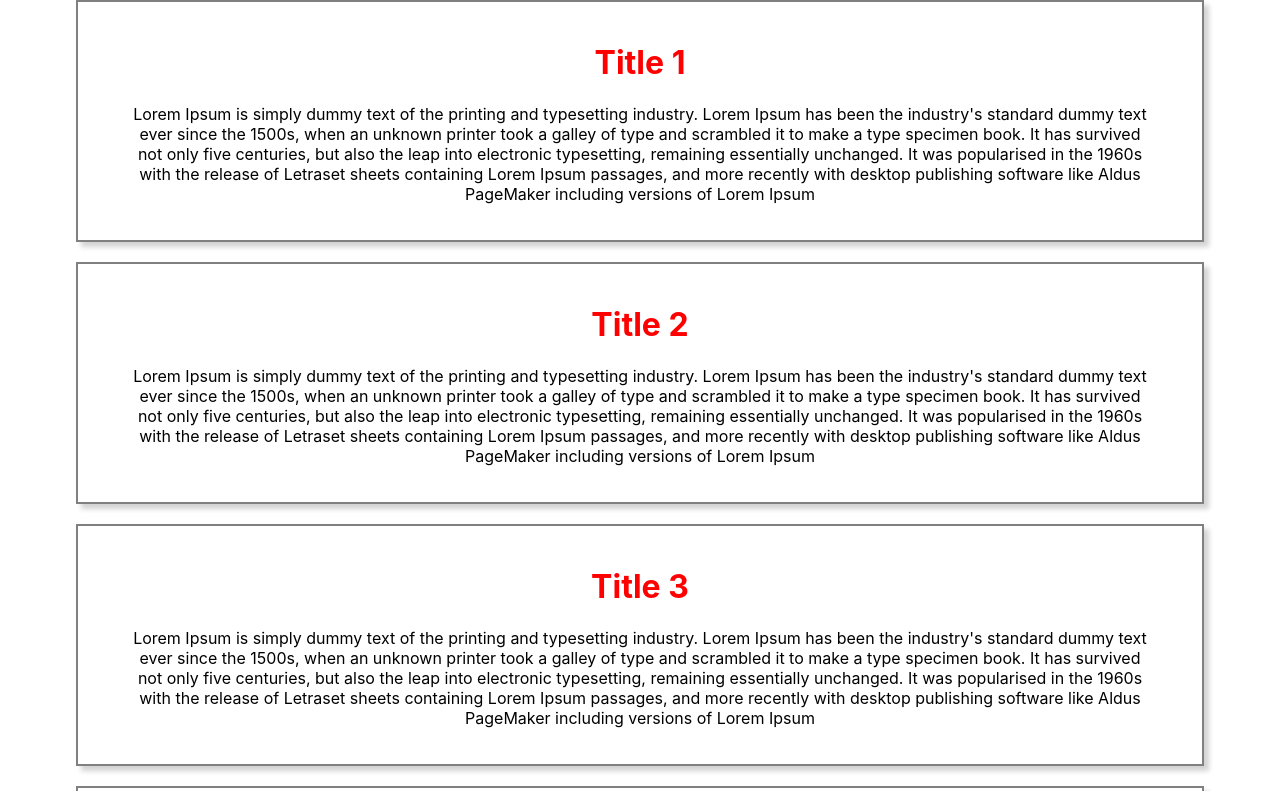
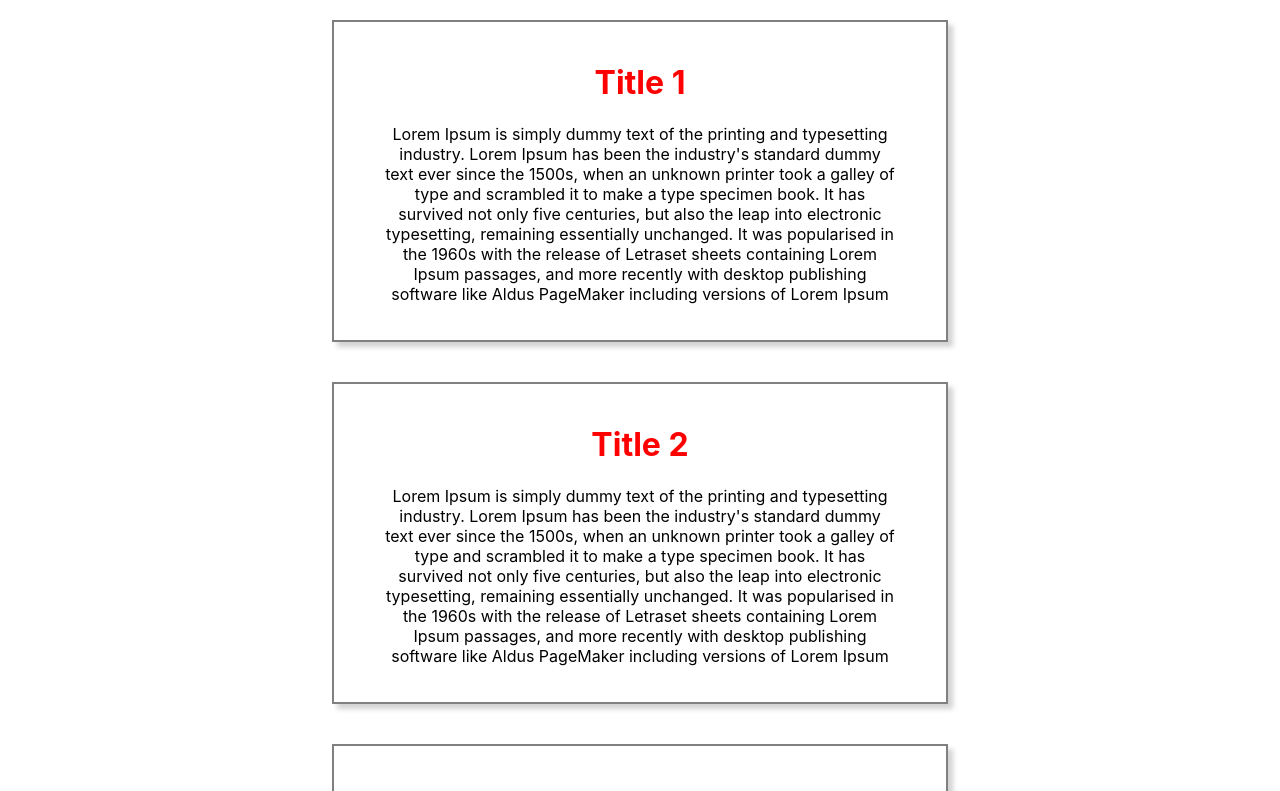
Before and after one commit to bovad/React-JS-Front-End-Development-Course, a React (Create React App) app in the folder React/intro-to-jsx/: page / in a window 1280 px wide. Shown: the top 791 px of the page. Built offline with nearby package versions, Linux system fonts and the light colour scheme.

Commit message:
Media Queries

```diff
--- a/React/intro-to-jsx/src/App.js
+++ b/React/intro-to-jsx/src/App.js
@@ -37,7 +37,7 @@ function App() {
 
       // React.createElement(MyData, {
       //   className: 'article',
-      //   id: item.id,
+      //   id: item.id,f
       //   title: item.title,
       //   description: item.description
       // });
--- a/React/intro-to-jsx/src/myData.js
+++ b/React/intro-to-jsx/src/myData.js
@@ -1,4 +1,7 @@
 import React from 'react'
+
+// you can change name classes to any other name you want
+import classes from './myData.module.css'
 
 export const isArrayEmpty = (props) => {
     if(props != null || props != undefined){
@@ -11,7 +14,7 @@ export const isArrayEmpty = (props) => {
 
 export const MyData = (props) => {
     return (
-        <div className={props.className} key={props.id}>
+        <div className={classes.article} key={props.id}>
             <h1 className="heading">{props.title}</h1>
             <p> {props.description} </p>
         </div>
--- /dev/null
+++ b/React/intro-to-jsx/src/myData.module.css
@@ -0,0 +1,16 @@
+.article{
+    border: 2px solid grey;
+    width: 90%;
+    margin: auto;
+    padding: 20px 50px;
+    margin-bottom: 20px;
+    box-shadow: 5px 5px 5px lightgrey;
+}
+
+@media only screen and (min-width: 992px){
+    .article{
+        width: 40%;
+        display: inline-block;
+        margin: 20px;
+    }
+}
```
